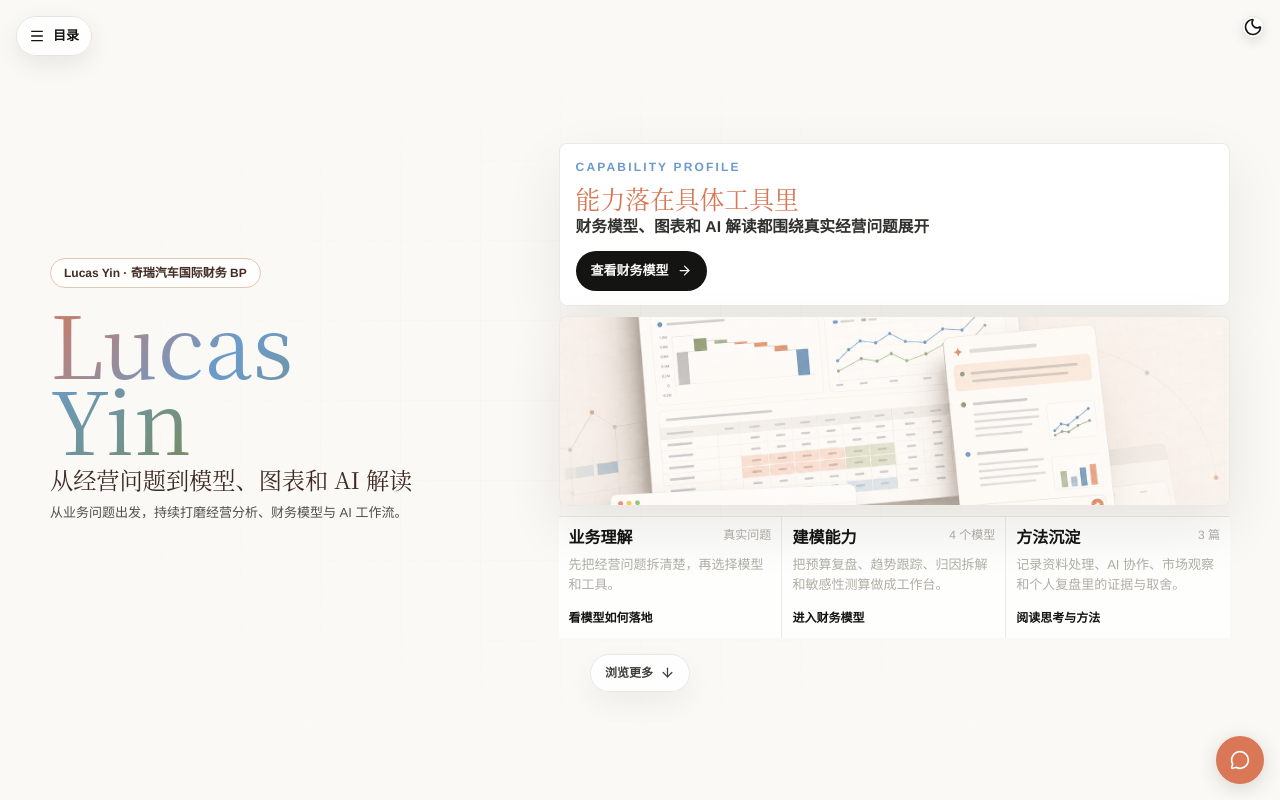
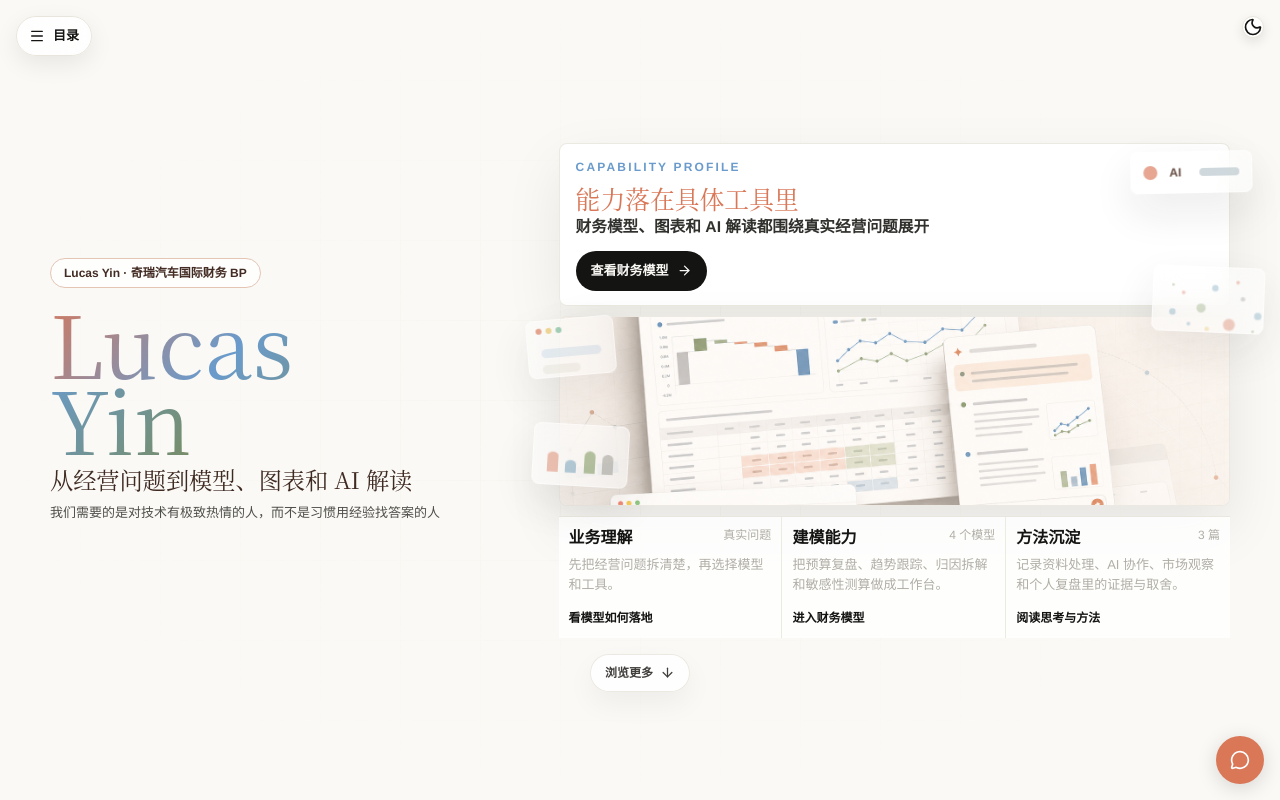
Before and after one commit to yinpengtao2002-ai/yinpengtao2002-ai.github.io, a Next.js app: page / in a window 1280 px wide. Shown: the top 800 px of the page. Built offline with nearby package versions, Linux system fonts and the light colour scheme.

Commit message:
Polish homepage intro motion

```diff
--- a/src/app/globals.css
+++ b/src/app/globals.css
@@ -138,12 +138,16 @@ h6 {
 }
 
 .home-hero-right-stack {
+  position: relative;
+  isolation: isolate;
   display: grid;
   grid-template-columns: 1fr;
   gap: 10px;
 }
 
 .home-hero-copy-card {
+  position: relative;
+  z-index: 2;
   border: 1px solid color-mix(in srgb, var(--border) 84%, transparent);
   border-radius: 8px;
   background: color-mix(in srgb, var(--card) 94%, transparent);
@@ -261,6 +265,8 @@ h6 {
 }
 
 .home-hero-workflow-strip {
+  position: relative;
+  z-index: 2;
   display: grid;
   grid-template-columns: repeat(3, minmax(0, 1fr));
   gap: 0;
@@ -293,6 +299,7 @@ h6 {
 
 .product-stage-visual {
   position: relative;
+  z-index: 2;
   width: 100%;
   height: clamp(230px, 32vh, 350px);
   margin: 0;
@@ -627,6 +634,239 @@ h6 {
     linear-gradient(180deg, color-mix(in srgb, var(--border) 46%, transparent) 1px, transparent 1px);
   background-size: 80px 80px;
   mask-image: radial-gradient(ellipse at center, black 0%, transparent 72%);
+}
+
+.home-hero-floating-widgets {
+  position: absolute;
+  inset: -30px -28px -22px;
+  z-index: 3;
+  overflow: visible;
+  pointer-events: none;
+}
+
+.home-mini-widget {
+  position: absolute;
+  overflow: hidden;
+  border: 1px solid color-mix(in srgb, var(--card) 72%, transparent);
+  border-radius: 8px;
+  background: color-mix(in srgb, var(--card) 58%, transparent);
+  box-shadow: 0 18px 42px rgba(20, 20, 19, 0.09);
+  opacity: var(--widget-opacity, 0.76);
+  backdrop-filter: blur(14px);
+  transform: translate3d(0, 0, 0) rotate(var(--widget-rotate, 0deg));
+  animation: home-widget-float var(--widget-duration, 6.8s) ease-in-out infinite;
+}
+
+.home-mini-widget-window {
+  top: 37%;
+  left: -20px;
+  width: 98px;
+  height: 64px;
+  --widget-duration: 7.4s;
+  --widget-drift-x: -6px;
+  --widget-opacity: 0.7;
+  --widget-rotate: -5deg;
+  --widget-tilt: 2deg;
+}
+
+.home-mini-widget-chrome {
+  display: flex;
+  gap: 4px;
+  height: 18px;
+  padding: 7px 9px 0;
+}
+
+.home-mini-widget-chrome span {
+  width: 6px;
+  height: 6px;
+  border-radius: 999px;
+  background: #dc7f5f;
+}
+
+.home-mini-widget-chrome span:nth-child(2) {
+  background: #e8c66d;
+}
+
+.home-mini-widget-chrome span:nth-child(3) {
+  background: #7ebc9a;
+}
+
+.home-mini-widget-lines {
+  display: grid;
+  gap: 7px;
+  padding: 10px 13px;
+}
+
+.home-mini-widget-lines span {
+  height: 9px;
+  border-radius: 999px;
+  background: color-mix(in srgb, var(--accent-secondary) 22%, transparent);
+}
+
+.home-mini-widget-lines span:last-child {
+  width: 64%;
+  background: color-mix(in srgb, var(--border) 70%, transparent);
+}
+
+.home-mini-widget-bars {
+  top: 58%;
+  left: -14px;
+  display: flex;
+  align-items: flex-end;
+  gap: 7px;
+  width: 110px;
+  height: 72px;
+  padding: 14px 14px 12px;
+  --widget-duration: 8s;
+  --widget-drift-x: 5px;
+  --widget-opacity: 0.73;
+  --widget-rotate: 4deg;
+  --widget-tilt: -2deg;
+  animation-delay: -1.6s;
+}
+
+.home-mini-widget-bars span {
+  flex: 1;
+  border-radius: 999px 999px 4px 4px;
+  background: #d9785c;
+  transform-origin: bottom;
+  animation: home-bar-breathe 4.4s ease-in-out infinite;
+}
+
+.home-mini-widget-bars span:nth-child(2) {
+  height: 48%;
+  background: #6f9eb8;
+  animation-delay: -0.8s;
+}
+
+.home-mini-widget-bars span:nth-child(3) {
+  height: 72%;
+  background: #90a675;
+  animation-delay: -1.5s;
+}
+
+.home-mini-widget-bars span:nth-child(4) {
+  height: 58%;
+  background: color-mix(in srgb, var(--foreground) 24%, var(--border));
+  animation-delay: -2.2s;
+}
+
+.home-mini-widget-bars span:first-child {
+  height: 82%;
+}
+
+.home-mini-widget-dots {
+  top: 29%;
+  right: -18px;
+  width: 132px;
+  height: 76px;
+  --widget-duration: 8.5s;
+  --widget-drift-x: 4px;
+  --widget-opacity: 0.68;
+  --widget-rotate: 3deg;
+  --widget-tilt: -1deg;
+  animation-delay: -2.4s;
+}
+
+.home-mini-widget-dots span {
+  position: absolute;
+  width: 7px;
+  height: 7px;
+  border-radius: 999px;
+  background: #6f9eb8;
+  animation: home-dot-pulse 5.6s ease-in-out infinite;
+}
+
+.home-mini-widget-dots span:nth-child(1) { left: 16px; top: 42px; opacity: 0.45; }
+.home-mini-widget-dots span:nth-child(2) { left: 28px; top: 24px; width: 4px; height: 4px; background: #d9785c; }
+.home-mini-widget-dots span:nth-child(3) { left: 43px; top: 36px; width: 10px; height: 10px; background: #90a675; }
+.home-mini-widget-dots span:nth-child(4) { left: 58px; top: 17px; opacity: 0.5; }
+.home-mini-widget-dots span:nth-child(5) { left: 70px; top: 50px; width: 13px; height: 13px; background: #d9785c; }
+.home-mini-widget-dots span:nth-child(6) { left: 87px; top: 28px; width: 5px; height: 5px; background: color-mix(in srgb, var(--foreground) 42%, transparent); }
+.home-mini-widget-dots span:nth-child(7) { left: 101px; top: 43px; width: 8px; height: 8px; background: #6f9eb8; }
+.home-mini-widget-dots span:nth-child(8) { left: 114px; top: 21px; width: 11px; height: 11px; background: #e8c66d; }
+.home-mini-widget-dots span:nth-child(9) { left: 18px; top: 17px; width: 3px; height: 3px; background: #90a675; }
+.home-mini-widget-dots span:nth-child(10) { left: 34px; top: 55px; width: 4px; height: 4px; background: #6f9eb8; }
+.home-mini-widget-dots span:nth-child(11) { left: 52px; top: 59px; width: 5px; height: 5px; background: #e8c66d; }
+.home-mini-widget-dots span:nth-child(12) { left: 82px; top: 12px; width: 4px; height: 4px; background: #d9785c; }
+.home-mini-widget-dots span:nth-child(13) { left: 99px; top: 61px; width: 3px; height: 3px; background: #90a675; }
+.home-mini-widget-dots span:nth-child(14) { left: 124px; top: 52px; width: 4px; height: 4px; background: color-mix(in srgb, var(--foreground) 36%, transparent); }
+
+.home-mini-widget-status {
+  top: 8%;
+  right: -8px;
+  display: grid;
+  grid-template-columns: 18px auto 40px;
+  align-items: center;
+  gap: 8px;
+  width: 122px;
+  height: 42px;
+  padding: 0 12px;
+  --widget-duration: 7.8s;
+  --widget-drift-x: -4px;
+  --widget-opacity: 0.72;
+  --widget-rotate: -3deg;
+  --widget-tilt: 2deg;
+  animation-delay: -3.1s;
+}
+
+.home-mini-widget-status span {
+  width: 14px;
+  height: 14px;
+  border-radius: 999px;
+  background: color-mix(in srgb, var(--accent) 74%, white);
+}
+
+.home-mini-widget-status strong {
+  color: color-mix(in srgb, var(--foreground) 70%, var(--accent));
+  font-family: var(--font-poppins);
+  font-size: 12px;
+  line-height: 1;
+}
+
+.home-mini-widget-status em {
+  height: 8px;
+  border-radius: 999px;
+  background: color-mix(in srgb, var(--accent-secondary) 25%, var(--border));
+}
+
+@keyframes home-widget-float {
+  0%,
+  100% {
+    opacity: var(--widget-opacity, 0.76);
+    transform: translate3d(0, 0, 0) rotate(var(--widget-rotate, 0deg));
+  }
+
+  50% {
+    opacity: 0.9;
+    transform: translate3d(var(--widget-drift-x, 0), -14px, 0) rotate(calc(var(--widget-rotate, 0deg) + var(--widget-tilt, 0deg)));
+  }
+}
+
+@keyframes home-bar-breathe {
+  0%,
+  100% {
+    opacity: 0.58;
+    transform: scaleY(0.72);
+  }
+
+  50% {
+    opacity: 0.92;
+    transform: scaleY(1);
+  }
+}
+
+@keyframes home-dot-pulse {
+  0%,
+  100% {
+    opacity: 0.45;
+    transform: scale(0.92);
+  }
+
+  50% {
+    opacity: 0.85;
+    transform: scale(1.12);
+  }
 }
 
 .artifact-card {
@@ -954,6 +1194,32 @@ h6 {
     margin-top: 10px;
   }
 
+  .home-hero-floating-widgets {
+    inset: -22px -20px -14px;
+  }
+
+  .home-mini-widget-window {
+    left: -12px;
+    width: 88px;
+    height: 58px;
+  }
+
+  .home-mini-widget-bars {
+    left: -8px;
+    width: 96px;
+    height: 62px;
+  }
+
+  .home-mini-widget-dots {
+    right: -12px;
+    width: 112px;
+    height: 66px;
+  }
+
+  .home-mini-widget-status {
+    right: -6px;
+  }
+
   .home-hero-copy-card {
     padding: 0.88rem 1rem;
   }
@@ -1076,6 +1342,10 @@ h6 {
 }
 
 @media (max-width: 1120px) and (min-width: 769px) {
+  .home-hero-floating-widgets {
+    display: none;
+  }
+
   .home-hero-split {
     grid-template-columns: minmax(280px, 0.8fr) minmax(390px, 1.2fr);
     gap: 1rem;
@@ -1092,6 +1362,10 @@ h6 {
 }
 
 @media (max-width: 768px) {
+  .home-hero-floating-widgets {
+    display: none;
+  }
+
   .home-viewport {
     min-height: 100svh;
   }
--- a/src/components/home/CapabilityHero.tsx
+++ b/src/components/home/CapabilityHero.tsx
@@ -39,8 +39,8 @@ const PROOFS = [
 export default function CapabilityHero() {
   const { lowMotion } = useViewportProfile();
   const centerHoldDelay = 1;
-  const leftInitial = lowMotion ? { opacity: 0, y: 16 } : { opacity: 1, x: "32vw" };
-  const rightInitial = lowMotion ? { opacity: 0, y: 16 } : { opacity: 0, x: "8vw" };
+  const leftInitial = lowMotion ? { opacity: 0, y: 16 } : { opacity: 1, x: "min(430px, 32vw)" };
+  const rightInitial = lowMotion ? { opacity: 0, y: 16 } : { opacity: 0, x: "min(110px, 8vw)" };
   const handleBrowseMore = (event: MouseEvent<HTMLAnchorElement>) => {
     event.preventDefault();
 
@@ -82,7 +82,7 @@ export default function CapabilityHero() {
               从经营问题到模型、图表和 AI 解读
             </p>
             <p className="home-hero-lede">
-              从业务问题出发，持续打磨经营分析、财务模型与 AI 工作流。
+              我们需要的是对技术有极致热情的人，而不是习惯用经验找答案的人
             </p>
           </motion.div>
 
@@ -97,6 +97,35 @@ export default function CapabilityHero() {
             className="home-hero-right"
           >
             <div className="home-hero-right-stack">
+              <div className="home-hero-floating-widgets" aria-hidden="true">
+                <div className="home-mini-widget home-mini-widget-window">
+                  <div className="home-mini-widget-chrome">
+                    <span />
+                    <span />
+                    <span />
+                  </div>
+                  <div className="home-mini-widget-lines">
+                    <span />
+                    <span />
+                  </div>
+                </div>
+                <div className="home-mini-widget home-mini-widget-bars">
+                  <span />
+                  <span />
+                  <span />
+                  <span />
+                </div>
+                <div className="home-mini-widget home-mini-widget-dots">
+                  {Array.from({ length: 14 }).map((_, index) => (
+                    <span key={index} />
+                  ))}
+                </div>
+                <div className="home-mini-widget home-mini-widget-status">
+                  <span />
+                  <strong>AI</strong>
+                  <em />
+                </div>
+              </div>
               <div className="home-hero-copy-card">
                 <p className="home-hero-kicker">Capability Profile</p>
                 <h2 className="home-hero-headline">
```
Also changed, not shown: 1 other file (tests, documents, lock files or other folders).
